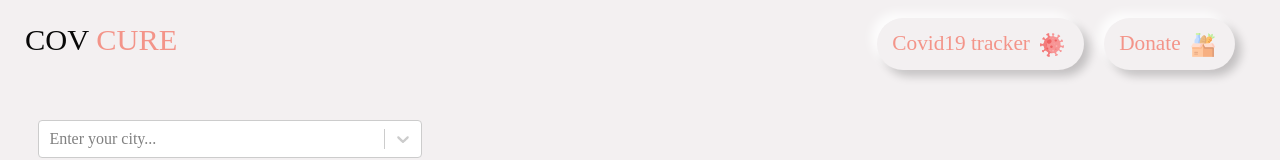
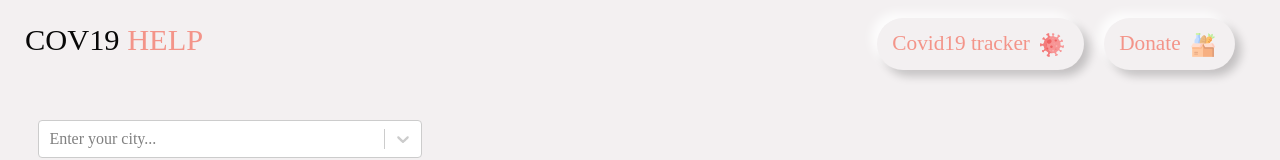
Before and after one commit to tanyas27/Cov-Support, a React (Create React App) app: page /find-help in a window 1280 px wide. Shown: the top 160 px of the page. Built offline with nearby package versions, Linux system fonts and the light colour scheme; a web font is replaced by a local one.

Commit message:
url update

```diff
--- a/src/App.js
+++ b/src/App.js
@@ -11,7 +11,7 @@ function App() {
   return (
     <div className="App">
       <header>
-        <NavLink to="/" exact> COV <span>CURE</span></NavLink>
+        <NavLink to="/" exact> COV19 <span>HELP</span></NavLink>
         <NavLink to="/donate" className="button"><span className="linkText">Donate</span> <img src={donate} alt="donate-icon"/></NavLink>
         <a href="https://covid19india.org" className="button"><span className="linkText">Covid19 tracker </span> <img src={cov} alt="cov-tracker"/></a>
       </header>
--- a/src/components/AddResource/AddResource.js
+++ b/src/components/AddResource/AddResource.js
@@ -47,7 +47,7 @@ function AddResource(props) {
             alert("Add City and Resource Type ");
         }
         else{
-            axios.post( 'https://cov-cure-default-rtdb.asia-southeast1.firebasedatabase.app/Resources.json/city="Adilabad"', form )
+            axios.post( 'https://cov19-help-default-rtdb.firebaseio.com//Resources.json', form )
             .then( response => {
                 setShow(true);
                 setTimeout(()=>{window.location.reload();},2500);
--- a/src/components/FindHelp/FindHelp.js
+++ b/src/components/FindHelp/FindHelp.js
@@ -29,7 +29,7 @@ function FindHelp() {
             alert("Select City and Resource Type ");
         }
         else{
-            axios.get("https://cov-cure-default-rtdb.asia-southeast1.firebasedatabase.app/Resources.json")
+            axios.get("https://cov19-help-default-rtdb.firebaseio.com/Resources.json")
             .then(res => {
                 let fetchData = [];
                 for(let key in res.data){
@@ -55,6 +55,7 @@ function FindHelp() {
             </div>
         </div>
         <button onClick={fetchData}><span>Search</span> <img src={search} alt="search-icon"/></button>
+        {data}
     </div>
   );
 }
```
